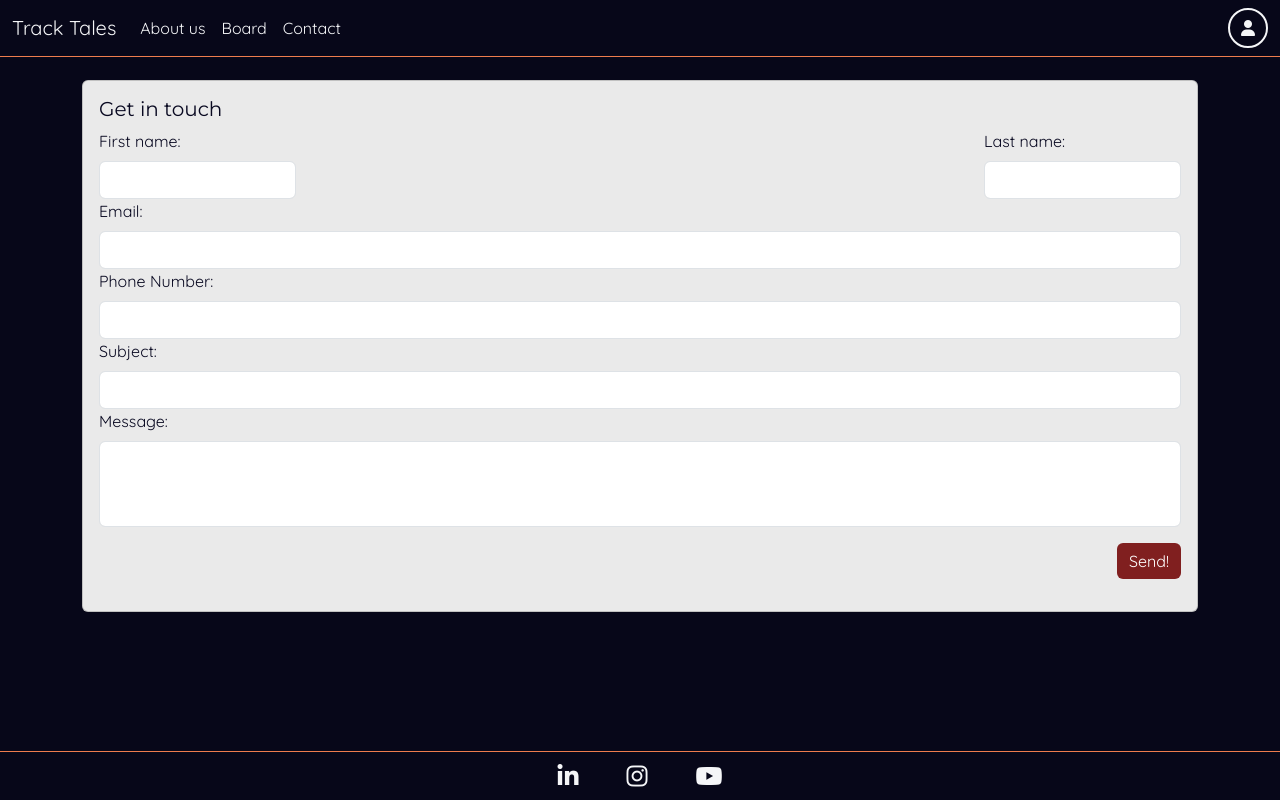
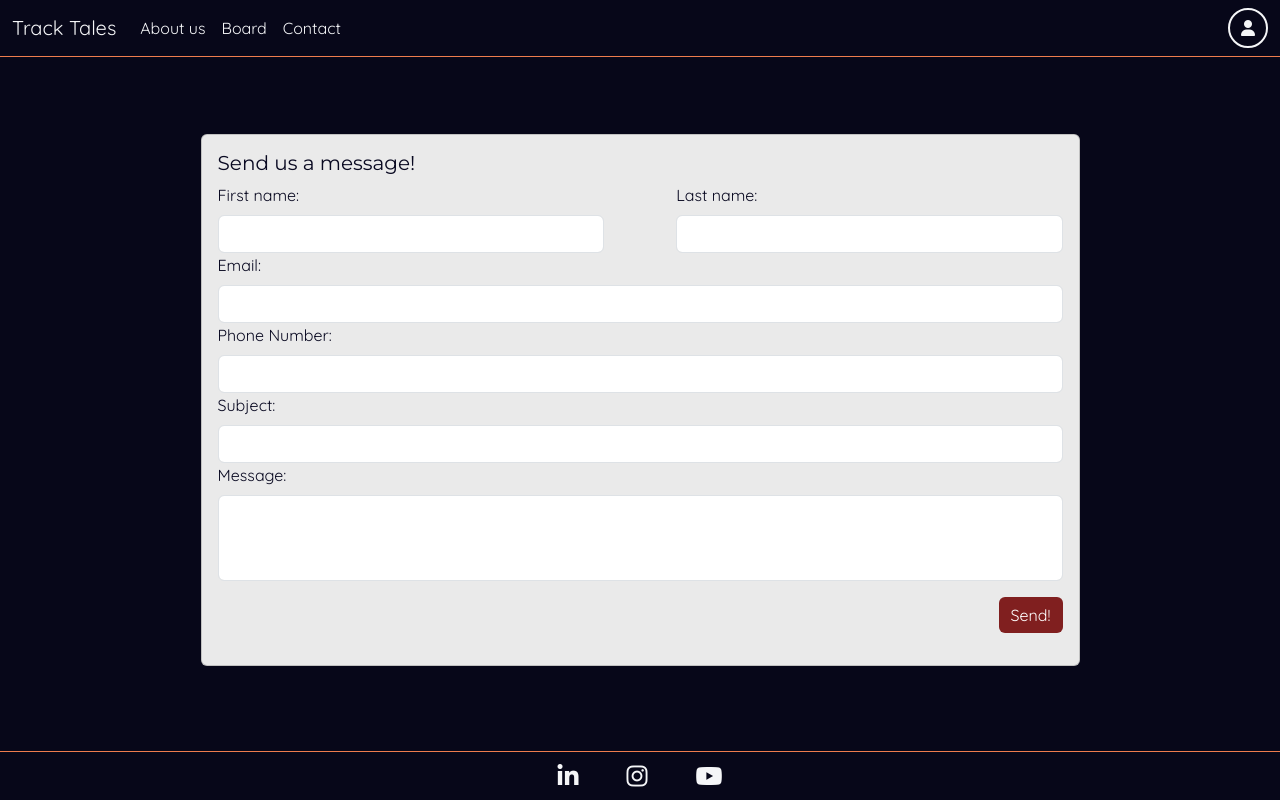
Before and after one commit to juanovt10/tracktales-blog, a Django app: page /contact_us/ in a window 1280 px wide. Run offline with Django 4.2, Linux system fonts and the light colour scheme; some libraries are stand-ins or nearby versions.

Commit message:
tidy up styling for contact us page

```diff
--- a/static/css/style.css
+++ b/static/css/style.css
@@ -110,18 +110,22 @@ h1, h2, h3, h4, h5, h6 {
     color: #EAEAEA;
 }
 
+/* contactus styling */
+
+.contact-us-container {
+    min-height: 100vh;
+}
+
 @media (max-width: 576px) {
-    .about-us-container {
+    .about-us-container,
+    .contact-us-container {
         padding: 80px 0;
     }
 }
 
-/* contactus styling */
 
-.contact-us-container {
-    margin-top: 5rem;
-    margin-bottom: 4rem;
-}
+
+
 
 .card {
     background-color: #EAEAEA;
--- a/templates/contactus.html
+++ b/templates/contactus.html
@@ -2,10 +2,10 @@
 
 {% block content %}
 
-<div class="container contact-us-container">
-    <div class="card">
+<div class="container contact-us-container d-flex justify-content-center align-items-center">
+    <div class="card mx-4">
         <div class="card-body">
-            <h5 class="card-title">Get in touch</h5>
+            <h5 class="card-title">Send us a message!</h5>
             <form method="post">
                 {% csrf_token %}
                 {% if error_message %}
@@ -13,13 +13,13 @@
                     {{ error_message }}
                 </div>
                 {% endif %}
-
-                <div class="d-flex justify-content-between">
-                    <div>
+                <div class="d-flex flex-column flex-sm-row row">
+                    <div class="col ps-ineh pe-sm-0">
                         <label for="{{ contact_form.first_name.id_for_label }}" class="form-label">First name:</label>
                         {{ contact_form.first_name }}
                     </div>
-                    <div>
+                    <div class="col-1 p-0 d-none d-sm-block"></div>
+                    <div class="col ps-ineh ps-sm-0">
                         <label for="{{ contact_form.last_name.id_for_label }}" class="form-label">Last name:</label>
                         {{ contact_form.last_name }}
                     </div>
@@ -44,46 +44,6 @@
                     <button type="submit" class="btn btn-secondary">Send!</button>
                 </div>
             </form>
-
-
-
-
-
-
-
-
-
-
-
-
-            <!-- <form method="post">
-                {% csrf_token %}
-                <div>
-                    <label for="{{ contact_form.first_name.id_for_label }}" class="form-label">First name:</label>
-                    {{ contact_form.first_name }}
-                </div>
-                <div>
-                    <label for="{{ contact_form.last_name.id_for_label }}" class="form-label">Last name:</label>
-                    {{ contact_form.last_name }}
-                </div>
-                <div>
-                    <label for="{{ contact_form.email.id_for_label }}" class="form-label">Email:</label>
-                    {{ contact_form.email }}
-                </div>
-                <div>
-                    <label for="{{ contact_form.phone_number.id_for_label }}" class="form-label">Phone Number:</label>
-                    {{ contact_form.phone_number }}
-                </div>
-                <div>
-                    <label for="{{ contact_form.subject.id_for_label }}" class="form-label">Subject:</label>
-                    {{ contact_form.subject }}
-                </div>
-                <div>
-                    <label for="{{ contact_form.message.id_for_label }}" class="form-label">Message:</label>
-                    {{ contact_form.message }}
-                </div>
-                <button type="submit" class="btn btn-outline-success">Send!</button>
-            </form> -->
         </div>
     </div>
 </div>
```
